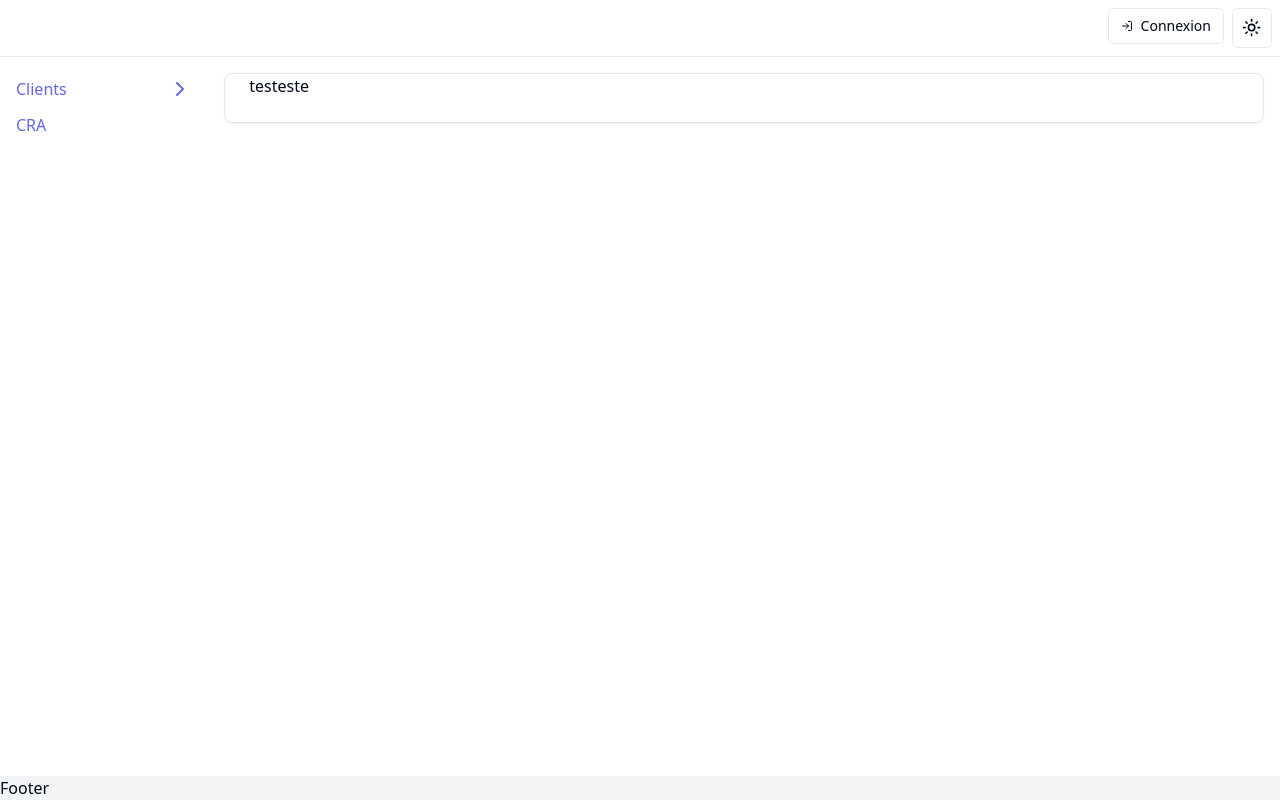
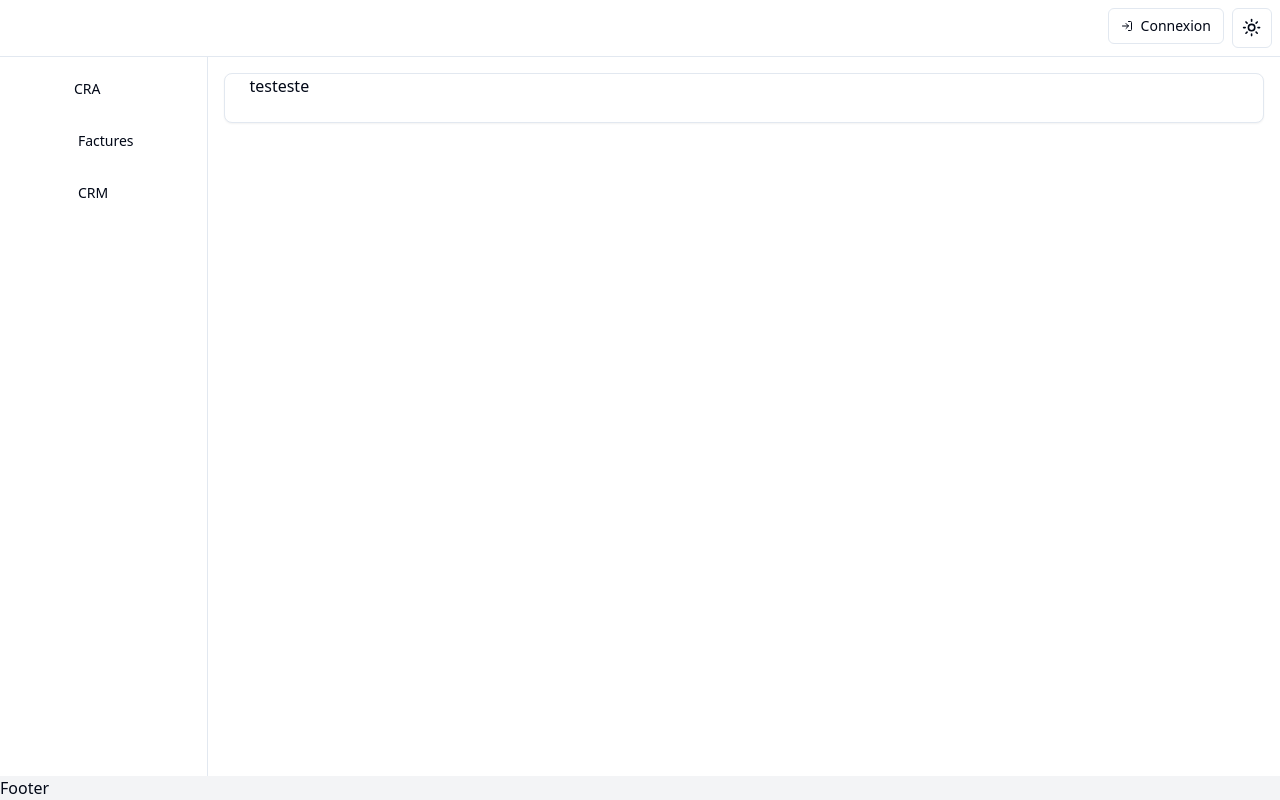
Before and after one commit to Merionard/myDashboard, a Next.js app in the folder my-dashboard/: page / in a window 1280 px wide. Built offline with nearby package versions, Linux system fonts and the light colour scheme; no server answers.

Commit message:
suite invoice

```diff
--- a/my-dashboard/app/invoice/invoiceSchema.tsx
+++ b/my-dashboard/app/invoice/invoiceSchema.tsx
@@ -23,7 +23,7 @@ export const InvoiceSchema = z.object({
   id: z.number().optional(),
   type: z.enum(InvoiceType),
   statut: z.enum(InvoiceStatus),
-  customerName: z.string(),
+  customerName: z.string().min(1),
   customerSociety: z.string().optional(),
   customerSiren: z.string().optional(),
   customerVatNumber: z.string().optional(),
--- a/my-dashboard/app/invoice/page.tsx
+++ b/my-dashboard/app/invoice/page.tsx
@@ -1,12 +1,21 @@
 import { DataTable } from "@/components/dataTable";
 import { prisma } from "@/prisma/client";
 import { columnsInvoice } from "./columnsDatatableInvoice";
+import { PlusCircle } from "lucide-react";
+import { Button } from "@/components/ui/button";
+import Link from "next/link";
 
 export default async function InvoiceDatatalbe() {
   const invoices = await prisma.invoice.findMany();
 
   return (
     <div className="container mx-auto py-10">
+      <Link href="/invoice/new" className="flex justify-end">
+        <Button>
+          <PlusCircle size={"sm"} className="mr-2" />
+          Nouvelle facture
+        </Button>
+      </Link>
       <DataTable
         columns={columnsInvoice}
         data={invoices}
--- a/my-dashboard/components/dataTable.tsx
+++ b/my-dashboard/components/dataTable.tsx
@@ -23,6 +23,8 @@ import {
 import { Button } from "./ui/button";
 import { useState } from "react";
 import { Input } from "./ui/input";
+import Link from "next/link";
+import { PlusCircle } from "lucide-react";
 
 interface DataTableProps<TData, TValue> {
   columns: ColumnDef<TData, TValue>[];
--- a/my-dashboard/components/layout/navBar.tsx
+++ b/my-dashboard/components/layout/navBar.tsx
@@ -2,51 +2,45 @@ import { ChevronDown, ChevronRight } from "lucide-react";
 import Link from "next/link";
 import { useState } from "react";
 import { Typography } from "../ui/Typography";
+import { cn } from "@/lib/utils";
+import {
+  NavigationMenu,
+  NavigationMenuContent,
+  NavigationMenuItem,
+  NavigationMenuLink,
+  NavigationMenuList,
+  NavigationMenuTrigger,
+  navigationMenuTriggerStyle,
+} from "@/components/ui/navigation-menu";
 
 export const Navbar = () => {
-  const [showList, setShowList] = useState(false);
-  console.log(showList);
   return (
-    <nav className="w-[250px]">
-      <div className="flex flex-col gap-2 justify-start  p-4 h-full ">
-        <Typography
-          variant={"link"}
-          onClick={() => setShowList((prev) => !prev)}
-        >
-          <div className="relative flex w-full cursor-pointer items-center justify-between py-1  text-left">
-            Clients{" "}
-            <div className="transition ease-in-out delay-150 hover:rotate-90">
-              <ChevronRight />
-            </div>
-          </div>
-        </Typography>
-
-        {showList && (
-          <ul
-            className={`px-0.5 last-of-type:mb-0 mr-6 border-l border-gray-200 pl-3 dark:border-gray-300 ml-5 transform ${
-              showList ? "translate-y-6" : ""
-            } transition duration-300`}
-          >
-            <li className="mb-2">
-              <Link href={"/customers"} className="focus:text-blue-700">
-                Liste client
-              </Link>
-            </li>
-            <li className="border-transparent hover:border-blue-500 focus:border-blue-500 mb-3">
-              <Link href={"/customers/new"} className="focus:text-blue-700">
-                Nouveau client
-              </Link>
-            </li>
-          </ul>
-        )}
-
-        <Link
-          href={"/cra"}
-          className="text-indigo-500 font-medium hover:underline cursor-pointer"
-        >
-          CRA
-        </Link>
-      </div>
+    <nav className="w-[250px] border-r ">
+      <NavigationMenu className=" w-full mt-3">
+        <NavigationMenuList className=" flex-col gap-3 items-start w-full ">
+          <NavigationMenuItem className="flex-1">
+            <Link href="/cra" legacyBehavior passHref>
+              <NavigationMenuLink className={navigationMenuTriggerStyle()}>
+                CRA
+              </NavigationMenuLink>
+            </Link>
+          </NavigationMenuItem>
+          <NavigationMenuItem>
+            <Link href="/invoice" legacyBehavior passHref>
+              <NavigationMenuLink className={navigationMenuTriggerStyle()}>
+                Factures
+              </NavigationMenuLink>
+            </Link>
+          </NavigationMenuItem>
+          <NavigationMenuItem>
+            <Link href="/customers" legacyBehavior passHref>
+              <NavigationMenuLink className={navigationMenuTriggerStyle()}>
+                CRM
+              </NavigationMenuLink>
+            </Link>
+          </NavigationMenuItem>
+        </NavigationMenuList>
+      </NavigationMenu>
     </nav>
   );
 };
--- /dev/null
+++ b/my-dashboard/components/ui/alert.tsx
@@ -0,0 +1,59 @@
+import * as React from "react"
+import { cva, type VariantProps } from "class-variance-authority"
+
+import { cn } from "@/lib/utils"
+
+const alertVariants = cva(
+  "relative w-full rounded-lg border p-4 [&>svg~*]:pl-7 [&>svg+div]:translate-y-[-3px] [&>svg]:absolute [&>svg]:left-4 [&>svg]:top-4 [&>svg]:text-foreground",
+  {
+    variants: {
+      variant: {
+        default: "bg-background text-foreground",
+        destructive:
+          "border-destructive/50 text-destructive dark:border-destructive [&>svg]:text-destructive",
+      },
+    },
+    defaultVariants: {
+      variant: "default",
+    },
+  }
+)
+
+const Alert = React.forwardRef<
+  HTMLDivElement,
+  React.HTMLAttributes<HTMLDivElement> & VariantProps<typeof alertVariants>
+>(({ className, variant, ...props }, ref) => (
+  <div
+    ref={ref}
+    role="alert"
+    className={cn(alertVariants({ variant }), className)}
+    {...props}
+  />
+))
+Alert.displayName = "Alert"
+
+const AlertTitle = React.forwardRef<
+  HTMLParagraphElement,
+  React.HTMLAttributes<HTMLHeadingElement>
+>(({ className, ...props }, ref) => (
+  <h5
+    ref={ref}
+    className={cn("mb-1 font-medium leading-none tracking-tight", className)}
+    {...props}
+  />
+))
+AlertTitle.displayName = "AlertTitle"
+
+const AlertDescription = React.forwardRef<
+  HTMLParagraphElement,
+  React.HTMLAttributes<HTMLParagraphElement>
+>(({ className, ...props }, ref) => (
+  <div
+    ref={ref}
+    className={cn("text-sm [&_p]:leading-relaxed", className)}
+    {...props}
+  />
+))
+AlertDescription.displayName = "AlertDescription"
+
+export { Alert, AlertTitle, AlertDescription }
--- a/my-dashboard/components/ui/navigation-menu.tsx
+++ b/my-dashboard/components/ui/navigation-menu.tsx
@@ -1,9 +1,9 @@
-import * as React from "react"
-import * as NavigationMenuPrimitive from "@radix-ui/react-navigation-menu"
-import { cva } from "class-variance-authority"
-import { ChevronDown } from "lucide-react"
+import * as React from "react";
+import * as NavigationMenuPrimitive from "@radix-ui/react-navigation-menu";
+import { cva } from "class-variance-authority";
+import { ChevronDown } from "lucide-react";
 
-import { cn } from "@/lib/utils"
+import { cn } from "@/lib/utils";
 
 const NavigationMenu = React.forwardRef<
   React.ElementRef<typeof NavigationMenuPrimitive.Root>,
@@ -11,17 +11,14 @@ const NavigationMenu = React.forwardRef<
 >(({ className, children, ...props }, ref) => (
   <NavigationMenuPrimitive.Root
     ref={ref}
-    className={cn(
-      "relative z-10 flex max-w-max flex-1 items-center justify-center",
-      className
-    )}
+    className={cn(" z-10 flex  flex-1 items-center justify-center", className)}
     {...props}
   >
     {children}
     <NavigationMenuViewport />
   </NavigationMenuPrimitive.Root>
-))
-NavigationMenu.displayName = NavigationMenuPrimitive.Root.displayName
+));
+NavigationMenu.displayName = NavigationMenuPrimitive.Root.displayName;
 
 const NavigationMenuList = React.forwardRef<
   React.ElementRef<typeof NavigationMenuPrimitive.List>,
@@ -35,14 +32,14 @@ const NavigationMenuList = React.forwardRef<
     )}
     {...props}
   />
-))
-NavigationMenuList.displayName = NavigationMenuPrimitive.List.displayName
+));
+NavigationMenuList.displayName = NavigationMenuPrimitive.List.displayName;
 
-const NavigationMenuItem = NavigationMenuPrimitive.Item
+const NavigationMenuItem = NavigationMenuPrimitive.Item;
 
 const navigationMenuTriggerStyle = cva(
   "group inline-flex h-10 w-max items-center justify-center rounded-md bg-background px-4 py-2 text-sm font-medium transition-colors hover:bg-accent hover:text-accent-foreground focus:bg-accent focus:text-accent-foreground focus:outline-none disabled:pointer-events-none disabled:opacity-50 data-[active]:bg-accent/50 data-[state=open]:bg-accent/50"
-)
+);
 
 const NavigationMenuTrigger = React.forwardRef<
   React.ElementRef<typeof NavigationMenuPrimitive.Trigger>,
@@ -59,8 +56,8 @@ const NavigationMenuTrigger = React.forwardRef<
       aria-hidden="true"
     />
   </NavigationMenuPrimitive.Trigger>
-))
-NavigationMenuTrigger.displayName = NavigationMenuPrimitive.Trigger.displayName
+));
+NavigationMenuTrigger.displayName = NavigationMenuPrimitive.Trigger.displayName;
 
 const NavigationMenuContent = React.forwardRef<
   React.ElementRef<typeof NavigationMenuPrimitive.Content>,
@@ -74,10 +71,10 @@ const NavigationMenuContent = React.forwardRef<
     )}
     {...props}
   />
-))
-NavigationMenuContent.displayName = NavigationMenuPrimitive.Content.displayName
+));
+NavigationMenuContent.displayName = NavigationMenuPrimitive.Content.displayName;
 
-const NavigationMenuLink = NavigationMenuPrimitive.Link
+const NavigationMenuLink = NavigationMenuPrimitive.Link;
 
 const NavigationMenuViewport = React.forwardRef<
   React.ElementRef<typeof NavigationMenuPrimitive.Viewport>,
@@ -93,9 +90,9 @@ const NavigationMenuViewport = React.forwardRef<
       {...props}
     />
   </div>
-))
+));
 NavigationMenuViewport.displayName =
-  NavigationMenuPrimitive.Viewport.displayName
+  NavigationMenuPrimitive.Viewport.displayName;
 
 const NavigationMenuIndicator = React.forwardRef<
   React.ElementRef<typeof NavigationMenuPrimitive.Indicator>,
@@ -111,9 +108,9 @@ const NavigationMenuIndicator = React.forwardRef<
   >
     <div className="relative top-[60%] h-2 w-2 rotate-45 rounded-tl-sm bg-border shadow-md" />
   </NavigationMenuPrimitive.Indicator>
-))
+));
 NavigationMenuIndicator.displayName =
-  NavigationMenuPrimitive.Indicator.displayName
+  NavigationMenuPrimitive.Indicator.displayName;
 
 export {
   navigationMenuTriggerStyle,
@@ -125,4 +122,4 @@ export {
   NavigationMenuLink,
   NavigationMenuIndicator,
   NavigationMenuViewport,
-}
+};
```
Also changed, not shown: my-dashboard/app/invoice/new/invoiceForm.tsx (+51 -5 lines).
